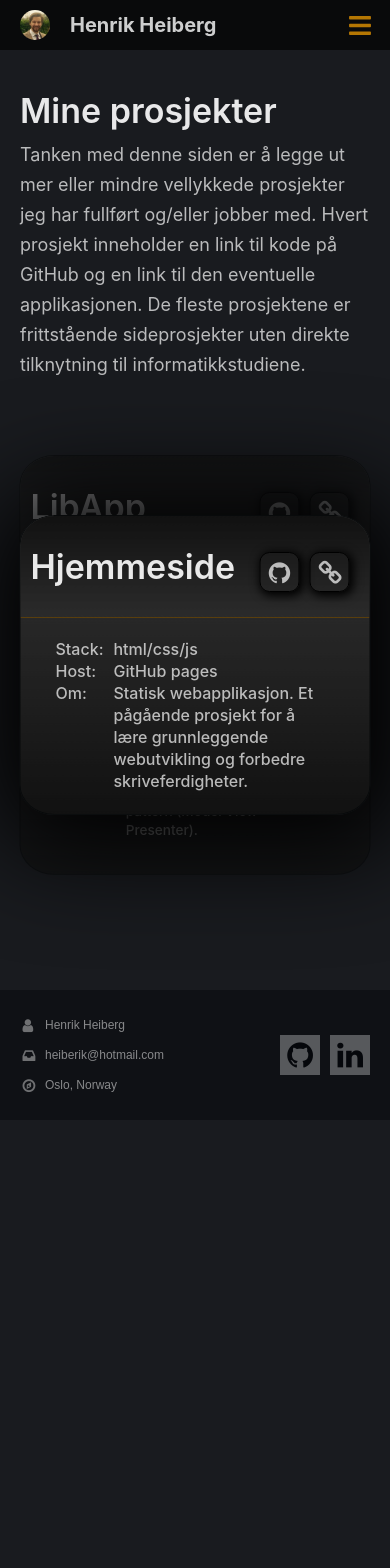
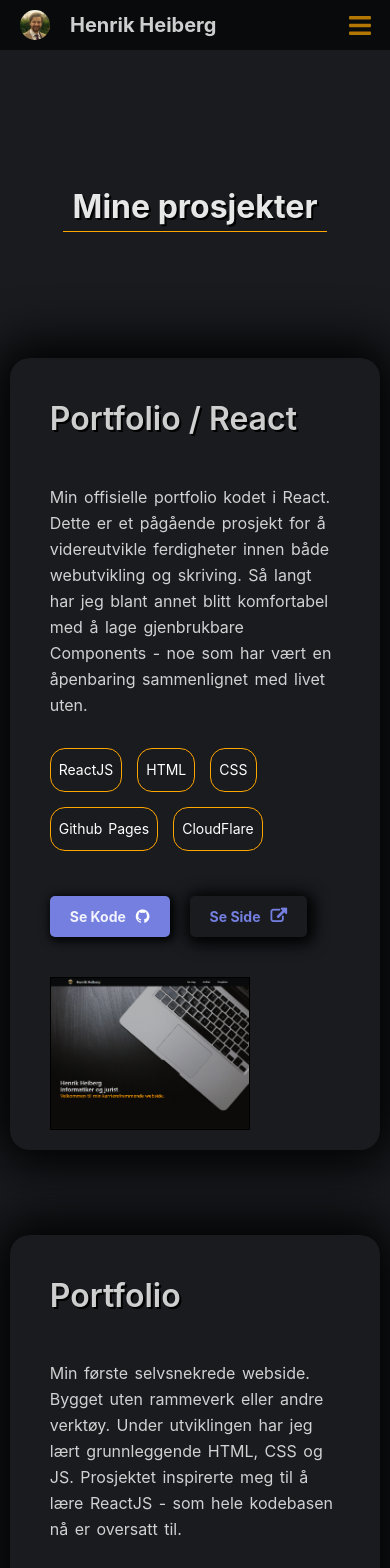
Before and after one commit to heiberik/heiberik.github.io, a React (Create React App) app: page /prosjekter in a window 390 px wide. Shown: the top 1568 px of the page. Before the commit the page ends 1120 px from the top, so only its background shows below. Built offline with nearby package versions, Linux system fonts and the light colour scheme.

Commit message:
endret layout prosjekter

```diff
--- a/src/css/prosjekter.css
+++ b/src/css/prosjekter.css
@@ -1,149 +1,187 @@
-.prosjekter_mal {
-    width: 70ch;
-    background-color: black;
-    background-image: linear-gradient( #000000, #202020);
-    padding: 15px 20px;
-    border-radius: 20px;
-    border: 0;
-    box-shadow: 5px 5px 12px 2px black;
-    margin: 20px;
-}
 
-#siste_prosjekter_mal {
-    margin-bottom: 0px;
+.prosjekter_overskrift{
+    display: table;
+    font-size: 2rem;
+    color: rgba(255, 255, 255, .9);
+    text-shadow: 2px 2px black;
+    border-bottom: solid orange 0.1rem;
+    margin: auto;
+    padding: 10px;
+    padding-bottom: 5px;
+    margin-top: 15vh;
+    margin-bottom: 15vh;
+    -webkit-animation: fadein 1.5s; /* Safari, Chrome and Opera > 12.1 */
+       -moz-animation: fadein 1.5s; /* Firefox < 16 */
+        -ms-animation: fadein 1.5s; /* Internet Explorer */
+         -o-animation: fadein 1.5s; /* Opera < 12.1 */
+            animation: fadein 1.5s;
 }
 
 .prosjekter-grid {
-    margin: 60px;
-    margin-top: 10px;
     display: flex;
-    justify-content: space-between;
-    text-decoration: none;
-    padding-top: 20px;
-    transition: all 300ms ease-in-out;
+    min-width: 750px;
+    width: 75vw;
+    padding: 50px;
+    margin: auto;
+    margin-bottom: 10vh;
+    box-shadow: 0px 0px 50px 15px;
+    border-radius: 20px;
+    -webkit-animation: fadein 1.5s; /* Safari, Chrome and Opera > 12.1 */
+       -moz-animation: fadein 1.5s; /* Firefox < 16 */
+        -ms-animation: fadein 1.5s; /* Internet Explorer */
+         -o-animation: fadein 1.5s; /* Opera < 12.1 */
+            animation: fadein 1.5s;
 }
 
-.prosjekter-grid-top {
-    width: 100%;
-    display: flex;
-    justify-content: space-between;
-    text-decoration: none;
-    align-items: center;
-    padding: 50px;
-    padding-top: 40px;
-    padding-bottom: 20px;
-    background: linear-gradient( #2b2b2b, #000);
-    border-bottom: .1rem solid rgba(255, 165, 0, 0.3);
+.prosjekter-grid-kol-60 {
+    flex: 60%;
+    padding-left: 25px;
+    border-left: solid rgba(255, 165, 0, 0.2) 1px;
 }
 
-.prosjekter-scale {
+.prosjekter-grid-kol-40 {
+    flex: 40%;
     display: flex;
-    flex-direction: column;
+    justify-content: center;
     align-items: center;
-    margin: auto;
-    width: 100%;
-    height: 100%;
-    transition: all 300ms ease-in-out;
+    padding-right: 50px;
 
 }
 
-
-.prosjekter-row a {
-    text-decoration: none;
+.prosjekter-grid-kol-40 img{
+    width: 100%;
+    height: auto;
+    border: solid black 0.1rem;
 }
 
-.prosjekter-row img {
-    margin: 0px;
-    padding: 0px;
+.prosjekter-grid h2{
+    font-size: 32px;
+    color: rgba(255, 255, 255, 0.8);
+    text-shadow: 2px 2px black;
+    padding-bottom: 20px;
+    padding-left: 20px;
+    padding-bottom: 5px;
 }
 
-.prosjekter-grid-top h2 {
-    font-weight: 600;
-    line-height: 42px;
+.prosjekter-grid p {
+    font-size: 16px;
+    color: rgba(255, 255, 255, 0.8);
+    text-align: left;
+    line-height: 26px;
+    word-spacing: 2px;
+    padding: 20px;
+    padding-top: 30px;
 }
 
-.prosjekter-item {
-    margin-right: 10px;
+.stack {
+    display: flex;
+    flex-wrap: wrap;
+    padding: 20px;
+    padding-top: 10px;
 }
 
-.prosjekter-item p {
-    font-size: 16px;
-    line-height: 26px;
-    letter-spacing: 0px;
-    word-spacing: 0px;
-    text-align: left;
-    font-weight: 500;
+.stack p {
+    border: solid orange 0.1rem;
+    padding: 8px;
+    margin-right: 15px;
+    margin-bottom: 15px;
+    border-radius: 15px;
+    font-size: 14px;
+    color: white;
 }
 
 
-.prosjekter-row .fa {
-    box-shadow: 0px 0px 20px 2px black;
-    color: rgba(255, 255, 255, 0.7);
-    border-radius: 25%;
-    margin: 0px;
-    margin-left: 10px;
-    width: 45px;
-    height: 45px;
-    font-size: 30px;
+
+.visKode {
+    padding: 12px;
+    padding-left: 20px;
+    padding-right: 20px;
+    background: rgb(116, 127, 224);
+    border-radius: 5px;
+    display: flex;
+    box-shadow: 2px 2px 10px 2px black;
+    font-weight: bold;
+    color: rgba(255, 255, 255, 0.9);
     text-decoration: none;
-    padding: 8px;
-    align-content: center;
-    text-align: center;
-    transition: all 500ms;
-    border: solid black 1px;
+    align-items: center;
+    transition: 0.1s;
+    font-size: 14px;
+    margin-right: 20px;
+    margin-bottom: 10px;
 }
 
-.prosjekter-row .fa:hover {
-    color: rgba(255, 165, 0, 0.7);
+.visKode:hover {
+    transform: translate(0px, -2px)
 }
+
+.visKode .fa {
+    color: white;
+    margin-left: 10px;
+    font-size: 16px;
+}
+
+
+.visKilde {
+    padding: 12px;
+    padding-left: 20px;
+    padding-right: 20px;
+    background: inherit;
+    border-radius: 5px;
+    display: flex;
+    box-shadow: 2px 2px 15px 5px black;
+    font-weight: bold;
+    color: rgb(116, 127, 224);
+    text-decoration: none;
+    align-items: center;
+    font-size: 14px;
+    margin-bottom: 10px;
+}
+
+.visKilde:hover {
+    transform: translate(0px, -2px)
+}
+
+.visKilde .fa {
+    color: rgb(116, 127, 224);
+    margin-left: 10px;
+    font-weight: bold;
+    font-size: 16px;
+}
+
 
 
 @media screen and (max-width: 768px) {
 
-    .prosjekter-row {
+    .prosjekter-grid {
         display: flex;
+        flex-direction: column-reverse;
+        align-items: center;
+        width: 95vw;
+        min-width: 90vw;
+        padding: 20px;
     }
 
-    .prosjekter-row img{
-        margin-left: 10px;
+    .prosjekter-grid-kol-60 {
+        width: 100%;
+        border: none;
+        padding: 0px;
+        padding-top: 20px;
     }
 
-    .prosjekter-scale {
-        transition: all 100ms;
+    .prosjekter-grid-kol-40 {
+        padding: 0px;
+        margin: 0px;
+        margin: auto;
+        width: 100%;
+        justify-content: flex-start;
     }
 
-    .prosjekter-grid {
-        margin: 35px;
-        margin-top: 0px;
-        display: flex;
-        justify-content: space-between;
-        text-decoration: none;
-        padding-top: 20px;
-        transition: all 300ms ease-in-out;
-    }
-
-    .prosjekter-grid-top {
-        padding: 10px;
-        padding-top: 30px;
-        padding-bottom: 20px;
-        background: linear-gradient(#111, #2b2b2b);
-        border-bottom: .1rem solid rgba(255, 165, 0, 0.3);
-    }
-
-    .prosjekter-grid-top h2 {
+    .prosjekter-grid-kol-40 img{
+        width: 200px;
+        height: auto;
         margin-left: 0px;
-    }
-
-    .prosjekter-row {
-        margin-right: 10px;
-    }
-
-    .prosjekter-row .fa {
-        box-shadow: 2px 2px 10px 2px black;
-        width: 40px;
-        height: 40px;
-        font-size: 25px;
-        padding: 8px;
+        margin-left: 20px;
+        margin-top: 10px;
     }
 
 
--- a/src/komponenter/sider/Artikler.js
+++ b/src/komponenter/sider/Artikler.js
@@ -97,6 +97,7 @@ class Artikler extends React.Component {
     render(){
         return (
             <>
+                <h1 className="artikler_overskrift"> Mine artikler </h1>
         		<section className="gallery">
         			<div className="artikler-container">
 
--- a/src/komponenter/sider/Prosjekter.js
+++ b/src/komponenter/sider/Prosjekter.js
@@ -1,200 +1,78 @@
 import React from 'react'
 import Footer from '../deler/Footer'
-
 import '../../css/tekstbokser.css'
 import '../../css/prosjekter.css'
 import '../../css/carousel.css'
+import bilde1 from '../../bilder/prosjekter-portfolio.png'
+import bilde2 from '../../bilder/prosjekter2.png'
 
 
-class Prosjekter extends React.Component{
+const Prosjekter = () => {
 
-    current = 0;
-    prev = 2;
-    next = 1;
+    return (
+            <>
+                <h1 className="prosjekter_overskrift"> Mine prosjekter </h1>
 
-    constructor(props) {
-        super(props);
-        this.slide1 = React.createRef()
-        this.slide2 = React.createRef()
-        this.slide3 = React.createRef()
-        this.slides = [this.slide1, this.slide2, this.slide3]
-    }
+                <Prosjekt
+                    navn = "Portfolio / React"
+                    bildeURL={bilde2}
+                    stack = {["ReactJS", "HTML", "CSS", "Github Pages", "CloudFlare"]}
+                    kodeURL = "https://github.com/heiberik/heiberik.github.io"
+                    kildeURL = "https://heiberik.com/"
+                    beskrivelse = {
+                        "Min offisielle portfolio kodet i React. Dette er et pågående prosjekt " +
+                        "for å videreutvikle ferdigheter innen både webutvikling og skriving. " +
+                        "Så langt har jeg blant annet blitt komfortabel med å lage gjenbrukbare Components " +
+                        "- noe som har vært en åpenbaring sammenlignet med livet uten."
+                    }/>
 
-    componentDidMount() {
-        console.log(this.slides)
-        this.slides[this.next].current.addEventListener("click", this.neste, true);
-        this.slides[this.prev].current.addEventListener("click", this.forrige, true);
-    }
-
-    gotoNum = number => {
-
-        this.current = number;
-        this.prev = this.current - 1;
-        this.next = this.current + 1;
-
-        for (let i = 0; i < this.slides.length; i++) {
-            this.slides[i].current.classList.remove("active");
-            this.slides[i].current.classList.remove("prev");
-            this.slides[i].current.classList.remove("next");
-            this.slides[i].current.removeEventListener("click", this.neste, true);
-            this.slides[i].current.removeEventListener("click", this.forrige, true);
-        }
-
-        if (this.next === 3) {
-            this.next = 0;
-        }
-
-        if (this.prev === -1) {
-            this.prev = 2;
-        }
-
-        this.slides[this.current].current.classList.add("active");
-        this.slides[this.prev].current.classList.add("prev");
-        this.slides[this.next].current.classList.add("next");
-
-        this.slides[this.next].current.addEventListener("click", this.neste, true);
-        this.slides[this.prev].current.addEventListener("click", this.forrige, true);
-    }
-
-    gotoPrev = () => this.current > 0 ? this.gotoNum(this.current - 1) : this.gotoNum(this.slides.length - 1);
-    gotoNext = () => this.current < 2 ? this.gotoNum(this.current + 1) : this.gotoNum(0);
-
-    neste = () => this.gotoNext();
-    forrige = () => this.gotoPrev();
-
-
-    render (){
-
-        return (
-            <>
-                <div className="mal_innhold">
-        			<div className="innhold">
-        				<div className="tekstBoks">
-        					<h2>Mine prosjekter</h2>
-        					<p>
-        						Tanken med denne siden er å legge ut mer eller mindre vellykkede
-        						prosjekter jeg har fullført og/eller jobber med.
-        						Hvert prosjekt inneholder en link til kode på
-        						GitHub og en link til den eventuelle applikasjonen.
-        						De fleste prosjektene er frittstående sideprosjekter uten direkte
-        						tilknytning til informatikkstudiene.
-        					 </p>
-        				</div>
-        			</div>
-        		</div>
-
-        		<div className="mal_innhold">
-        			<div className="innhold">
-        				<div className="items" ref={this.slider}>
-
-        					<div className="item active" ref={this.slide1}>
-        						<div className="prosjekter-scale">
-        							<div className="prosjekter-grid-top">
-        								<h2>Hjemmeside</h2>
-        								<div className="prosjekter-row">
-        									<a href="https://github.com/heiberik/heiberik.github.io" aria-label="github" alt="github" className="fa fa-github" target="_blank" rel="noopener noreferrer"> </a>
-        									<a href="https://heiberik.com" className="fa fa-link" aria-label="link" alt="link" target="_blank" rel="noopener noreferrer"> </a>
-        								</div>
-        							</div>
-        							<div className="prosjekter-grid">
-        								<div className="prosjekter-item">
-        									<p>Stack:</p>
-        									<p>Host:</p>
-        									<p>Om:</p>
-        								</div>
-        								<div className="prosjekter-item">
-        									<p>html/css/js</p>
-        									<p>GitHub pages</p>
-        									<p>
-        										Statisk webapplikasjon. Et pågående prosjekt for å
-        										lære grunnleggende webutvikling og forbedre
-        										skriveferdigheter.
-        									</p>
-        								</div>
-        							</div>
-        						</div>
-        					</div>
-
-        					<div className="item next" ref={this.slide2}>
-        						<div className="prosjekter-scale">
-        							<div className="prosjekter-grid-top">
-        								<h2>LibApp</h2>
-        								<div className="prosjekter-row">
-        									<a href="https://github.com/heiberik/LibApp" className="fa fa-github" aria-label="github" alt="github" target="_blank" rel="noopener noreferrer"> </a>
-        									<a href="https://libapp-heiberik.herokuapp.com/" className="fa fa-link" aria-label="link" alt="link" target="_blank" rel="noopener noreferrer"> </a>
-        								</div>
-        							</div>
-        							<div className="prosjekter-grid">
-        								<div className="prosjekter-item">
-        									<p>Stack:</p>
-        									<p>Host:</p>
-        									<p>Om:</p>
-        								</div>
-        								<div className="prosjekter-item">
-        									<p>Node.js/Express/MongoDB</p>
-        									<p>Heroku</p>
-        									<p>
-        										Dynamisk webapplikasjon.
-        										Oversikt over forfattere og bøker. Frontend + backend. Database.
-        										Tutorial fra Web Dev Simplified.
-        									</p>
-        								</div>
-        							</div>
-        						</div>
-        					</div>
-
-        					<div className="item prev" ref={this.slide3}>
-        						<div className="prosjekter-scale">
-        							<div className="prosjekter-grid-top">
-        								<h2>MVP Pattern</h2>
-        								<div className="prosjekter-row">
-        									<a href="https://github.com/heiberik/TemplateMVP" className="fa fa-github" aria-label="github" alt="github" target="_blank" rel="noopener noreferrer"> </a>
-        								</div>
-        							</div>
-        							<div className="prosjekter-grid">
-        								<div className="prosjekter-item">
-        									<p>Stack:</p>
-        									<p>Host:</p>
-        									<p>Om:</p>
-        								</div>
-        								<div className="prosjekter-item">
-        									<p>Kotlin</p>
-        									<p>Ingen</p>
-        									<p>
-        										Enkel template for Android applikasjoner
-        										som ønsker å benytte seg av MVP pattern (Model View Presenter).
-        									</p>
-        								</div>
-        							</div>
-        						</div>
-        					</div>
-
-
-
-        					<div className="button-container">
-        						<div className="button"><i className="fa fa-angle-left"></i></div>
-        						<div className="button"><i className="fa fa-angle-right"></i></div>
-        					</div>
-        				</div>
-        			</div>
-        		</div>
-
-
-
-        		<div className="mal_innhold">
-        			<div className="innhold">
-        				<div className="tekstBoks">
-        					<p>
-
-        					 </p>
-        				</div>
-        			</div>
-        		</div>
+                <Prosjekt
+                    navn = "Portfolio"
+                    bildeURL = {bilde1}
+                    stack = {["HTML", "CSS", "JavaScript", "Netlify"]}
+                    kodeURL = "https://github.com/heiberik/heiberik.github.io-css-html-js"
+                    kildeURL = "https://heiberik.netlify.com/"
+                    beskrivelse = {
+                        "Min første selvsnekrede webside. " +
+                        "Bygget uten rammeverk eller andre verktøy. " +
+                        "Under utviklingen har jeg lært grunnleggende HTML, CSS og JS. " +
+                        "Prosjektet inspirerte meg til å lære ReactJS - som hele kodebasen " +
+                        "nå er oversatt til."
+                    }/>
 
                 <Footer/>
             </>
         )
-    }
+}
+
+
+const Prosjekt = ({ bildeURL, navn, beskrivelse, stack, kodeURL, kildeURL }) => {
+
+    return (
+        <div className="prosjekter-grid">
+            <div className="prosjekter-grid-kol-40">
+                <img src={bildeURL} alt="bilde"/>
+            </div>
+            <div className="prosjekter-grid-kol-60">
+                <h2> {navn} </h2>
+                <p> {beskrivelse} </p>
+                <div className="stack">
+                    {stack.map(item => <p key={item}> {item} </p>)}
+                </div>
+
+                <div className="stack">
+                    <a className="visKode" href={kodeURL}  aria-label="github" alt="github" target="_blank" rel="noopener noreferrer">
+                        <div> Se Kode </div>
+                        <div className="fa fa-github"> </div>
+                    </a>
+                    <a className="visKilde" href={kildeURL} aria-label="link" alt="link" target="_blank" rel="noopener noreferrer">
+                        <div> Se Side </div>
+                        <div className="fa fa-external-link "> </div>
+                    </a>
+                </div>
+            </div>
+        </div>
+    )
 }
 
 export default Prosjekter;
```
Also changed, not shown: src/css/artikler.css (+18 -1 lines), src/bilder/prosjekter-portfolio.png (added), src/bilder/prosjekter2.png (added).
